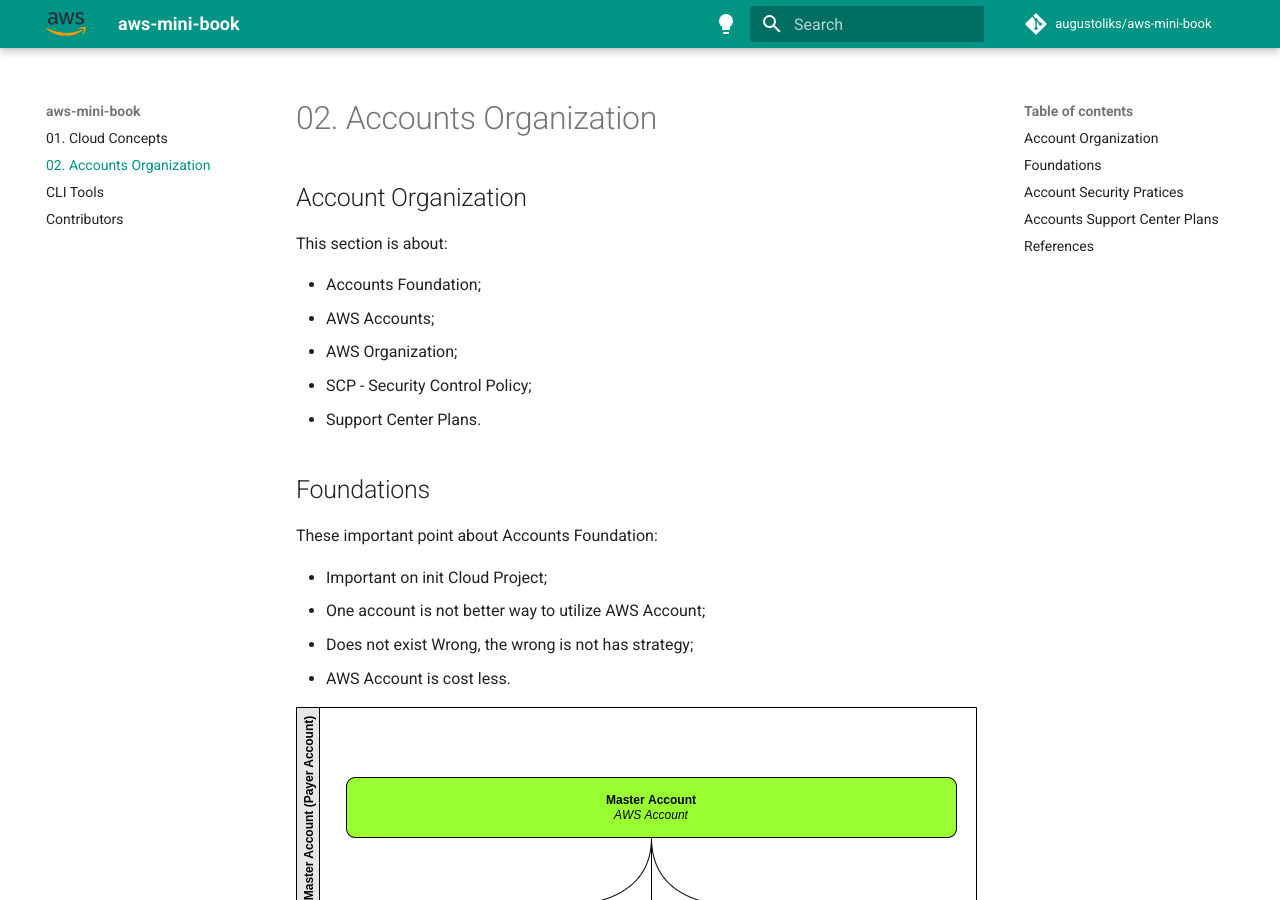
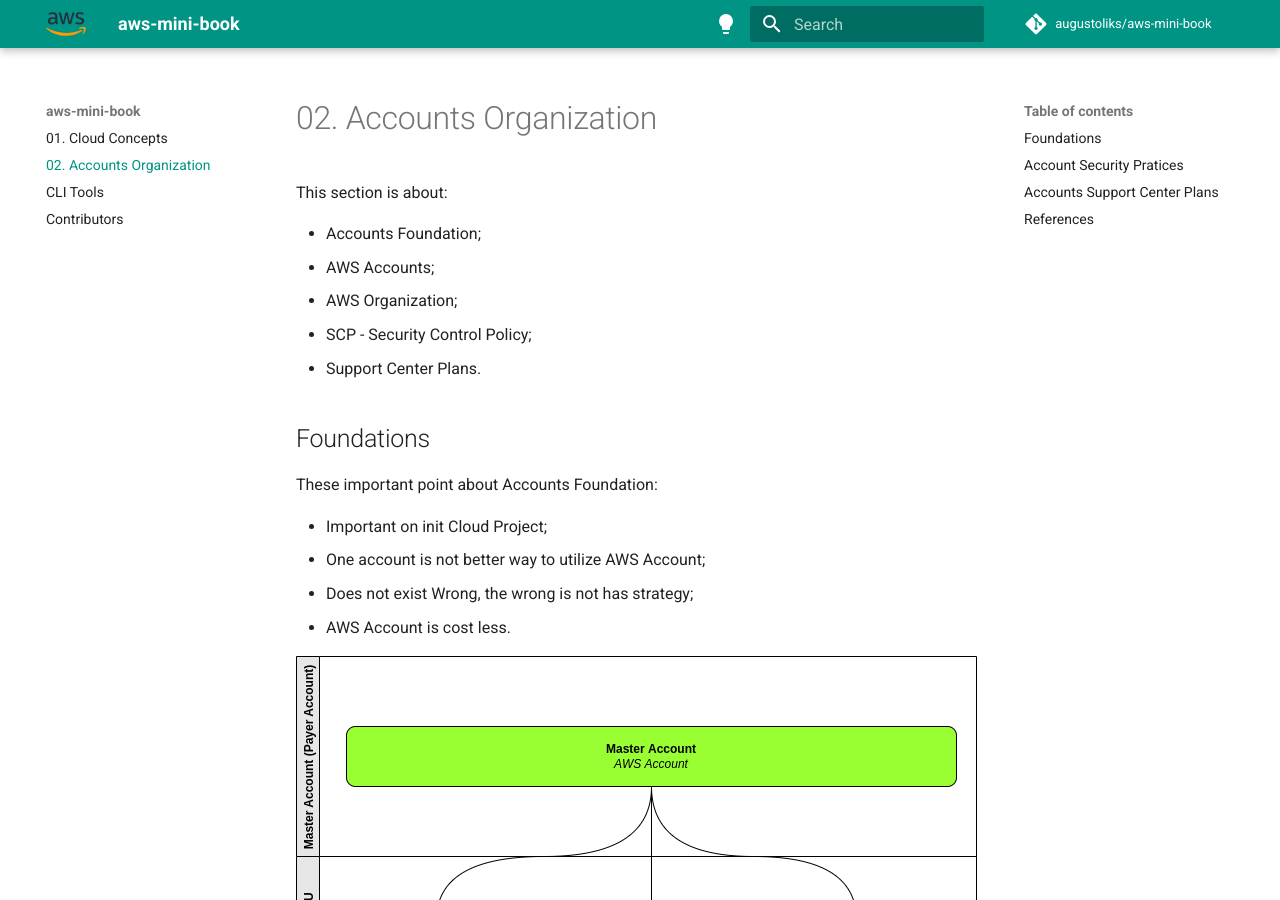
Before and after one commit to augustoliks/aws-mini-book, an MkDocs documentation site: the page built from docs/02-accounts-organization.md, in a window 1280 px wide and 900 px high. Built offline with MkDocs 1.6.1 and Material for MkDocs 9.7.7, drawn with Linux system fonts in a browser that asks for light colours; emoji names are drawn with the system emoji font; comment, search, counter and statistics services are not loaded.

Commit message:
fix headers level

```diff
--- a/docs/02-accounts-organization.md
+++ b/docs/02-accounts-organization.md
@@ -1,5 +1,3 @@
-## Account Organization
-
 This section is about:
 
 - Accounts Foundation;
```
Also changed, not shown: docs/01-cloud-concepts.md (+0 -2 lines).
